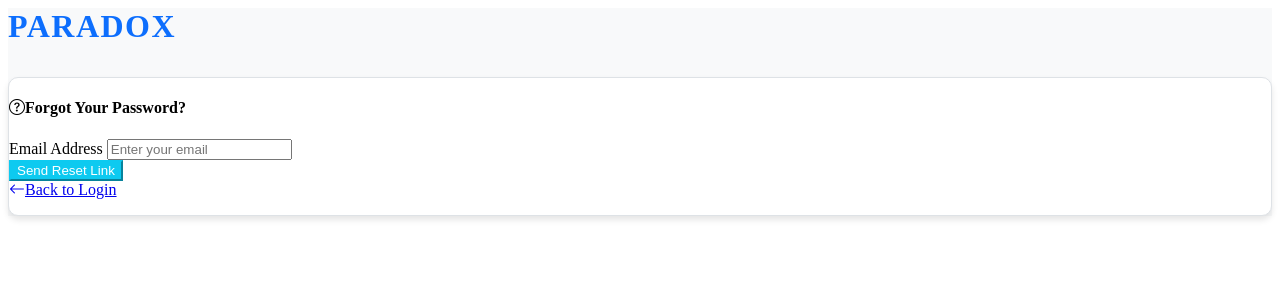
After one commit to arthp1520/DalChawal, a Django app: page /password-reset/ in a window 1280 px wide. The commit adds this page. Shown: the top 300 px of the page. Run offline with Django 5.2, Linux system fonts and the light colour scheme.

Commit message:
Prem n Arth

```diff
--- a/Dalc/settings.py
+++ b/Dalc/settings.py
@@ -126,6 +126,7 @@ MEDIA_ROOT = os.path.join(BASE_DIR, 'media')
 
 DEFAULT_AUTO_FIELD = 'django.db.models.BigAutoField'
 
+EMAIL_SUBJECT_PREFIX = '[ParaDox] '
 EMAIL_BACKEND = 'django.core.mail.backends.smtp.EmailBackend'
 EMAIL_USE_TLS = True
 EMAIL_HOST = 'smtp.gmail.com'
--- a/apps/dashboard/templates/dashboard/base.html
+++ b/apps/dashboard/templates/dashboard/base.html
@@ -18,6 +18,7 @@
 </head>
 
 <body>
+
     <nav class="navbar navbar-expand-lg bg-body-tertiary">
         <div class="container-fluid">
             <a class="navbar-brand" href="{% url 'index' %}">ParaDox</a>
--- /dev/null
+++ b/apps/dashboard/templates/dashboard/password_reset.html
@@ -0,0 +1,83 @@
+{% block content %}
+<style>
+    .paradox-theme {
+        background-color: #f8f9fa; /* Light grey background */
+    }
+    .paradox-header {
+        color: #0d6efd; /* Bootstrap primary blue */
+        font-weight: 700;
+        letter-spacing: 1.5px;
+        text-transform: uppercase;
+        margin-bottom: 2rem;
+    }
+    .card-container {
+        border: 1px solid #dee2e6;
+        border-radius: 10px;
+        background-color: white;
+        box-shadow: 0 4px 6px rgba(0, 0, 0, 0.1);
+    }
+    .btn-paradox {
+        background-color: #0dcaf0; /* Sky blue */
+        border-color: #0dcaf0;
+        color: white;
+    }
+    .btn-paradox:hover {
+        background-color: #0da6d1;
+        border-color: #0da6d1;
+    }
+    .form-control:focus {
+        border-color: #0dcaf0;
+        box-shadow: 0 0 0 0.25rem rgba(13, 202, 240, 0.25);
+    }
+</style>
+<link rel="stylesheet" href="https://cdn.jsdelivr.net/npm/bootstrap-icons@1.8.0/font/bootstrap-icons.css">
+<div class="container-fluid paradox-theme vh-100">
+    <div class="row justify-content-center align-items-center h-100">
+        <div class="col-md-6 col-lg-4">
+            <div class="text-center mb-4">
+                <h1 class="paradox-header">ParaDox</h1>
+            </div>
+            <div class="card-container p-4">
+                <h4 class="text-center mb-4 fw-bold">
+                    <i class="bi bi-question-circle me-2"></i>Forgot Your Password?
+                </h4>
+
+                <form method="post">
+                    {% csrf_token %}
+
+                    <div class="mb-3">
+                        <label for="{{ form.email.id_for_label }}" class="form-label">Email Address</label>
+                        <input type="email" name="{{ form.email.name }}" id="{{ form.email.id_for_label }}"
+                               class="form-control" required placeholder="Enter your email">
+                        {% if form.email.errors %}
+                            <div class="invalid-feedback d-block">
+                                {{ form.email.errors|join:", " }}
+                            </div>
+                        {% endif %}
+                    </div>
+
+                    <button type="submit" class="btn btn-paradox w-100 mt-3 py-2">
+                        <i class="bi bi-envelope-arrow-up me-2"></i>Send Reset Link
+                    </button>
+
+                    <div class="text-center mt-3">
+                        <a href="{% url 'sign_in' %}" class="text-decoration-none">
+                            <i class="bi bi-arrow-left me-1"></i>Back to Login
+                        </a>
+                    </div>
+                </form>
+            </div>
+        </div>
+    </div>
+</div>
+
+<script>
+    // Add Bootstrap form classes to email input
+    document.addEventListener('DOMContentLoaded', function() {
+        const emailInput = document.getElementById('{{ form.email.id_for_label }}');
+        if (emailInput) {
+            emailInput.classList.add('form-control');
+        }
+    });
+</script>
+{% endblock %}
--- a/apps/dashboard/templates/dashboard/sign_in.html
+++ b/apps/dashboard/templates/dashboard/sign_in.html
@@ -74,7 +74,7 @@
 
             <div class="card-footer text-center bg-white border-0">
               <p class="mt-3 mb-2">
-                <a href="{% url 'forgot_password' %}" class="text-decoration-none text-custom fw-semibold">Forgot Password?</a>
+                <a href="{% url 'password_reset' %}" class="text-decoration-none text-custom fw-semibold">Forgot Password?</a>
               </p>
               <p class="mb-0">
                 Don't have an account?
--- a/apps/dashboard/templates/dashboard/sign_up.html
+++ b/apps/dashboard/templates/dashboard/sign_up.html
@@ -110,7 +110,7 @@
             </div>
             <div class="card-footer bg-white border-0 text-center pb-4">
               <p class="text-secondary mb-2">
-                <a href="{% url 'forgot_password' %}" class="text-decoration-none">Forgot password?</a>
+                <a href="{% url 'password_reset' %}" class="text-decoration-none">Forgot password?</a>
               </p>
               <p class="text-secondary mb-0">
                 Already have an account? <a href="{% url 'sign_in' %}" class="text-decoration-none fw-bold">Sign in</a>
--- a/apps/dashboard/urls.py
+++ b/apps/dashboard/urls.py
@@ -54,12 +54,31 @@
 from django.urls import path
 # from .views import *
 from . import views
+from django.contrib.auth import views as auth_views
 
 urlpatterns = [
     # path('', views.sign_in, name='sign_in'),
     path('sign-in/', views.sign_in, name='sign_in'),
     path('', views.sign_up, name='sign_up'),
-    path('forgot-password/', views.forgot_password, name='forgot_password'),
+
+    # inbuilt function of python django
+
+        path('password-reset/', auth_views.PasswordResetView.as_view(
+        template_name='dashboard/password_reset.html'
+    ), name='password_reset'),
+
+    path('password-reset/done/', auth_views.PasswordResetDoneView.as_view(
+        template_name='dashboard/password_reset_done.html'
+    ), name='password_reset_done'),
+
+    path('reset/<uidb64>/<token>/', auth_views.PasswordResetConfirmView.as_view(
+        template_name='dashboard/password_reset_confirm.html'
+    ), name='password_reset_confirm'),
+
+    path('reset/done/', auth_views.PasswordResetCompleteView.as_view(
+        template_name='dashboard/password_reset_complete.html'
+    ), name='password_reset_complete'),
+
     path('index/', views.index, name='index'),
     path('show/', views.show, name='show'),
     path('insert/', views.insert, name='insert'),
```
Also changed, not shown: apps/dashboard/templates/dashboard/forgot_password.html (deleted, +0 -36 lines), apps/dashboard/templates/dashboard/password_reset_complete.html (added, +48 -0 lines), apps/dashboard/templates/dashboard/password_reset_confirm.html (added, +79 -0 lines), apps/dashboard/templates/dashboard/password_reset_done.html (added, +49 -0 lines), apps/dashboard/views.py (+67 -53 lines), CRUDDB.DB.
